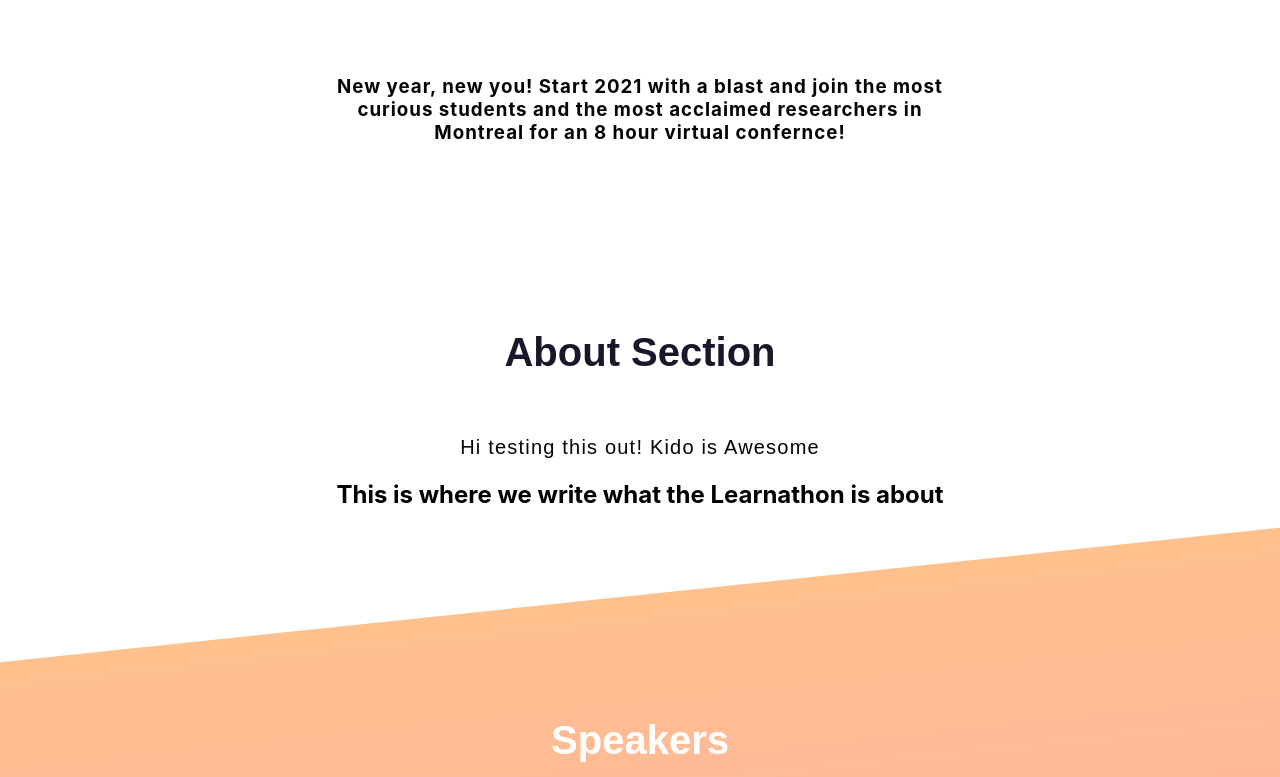
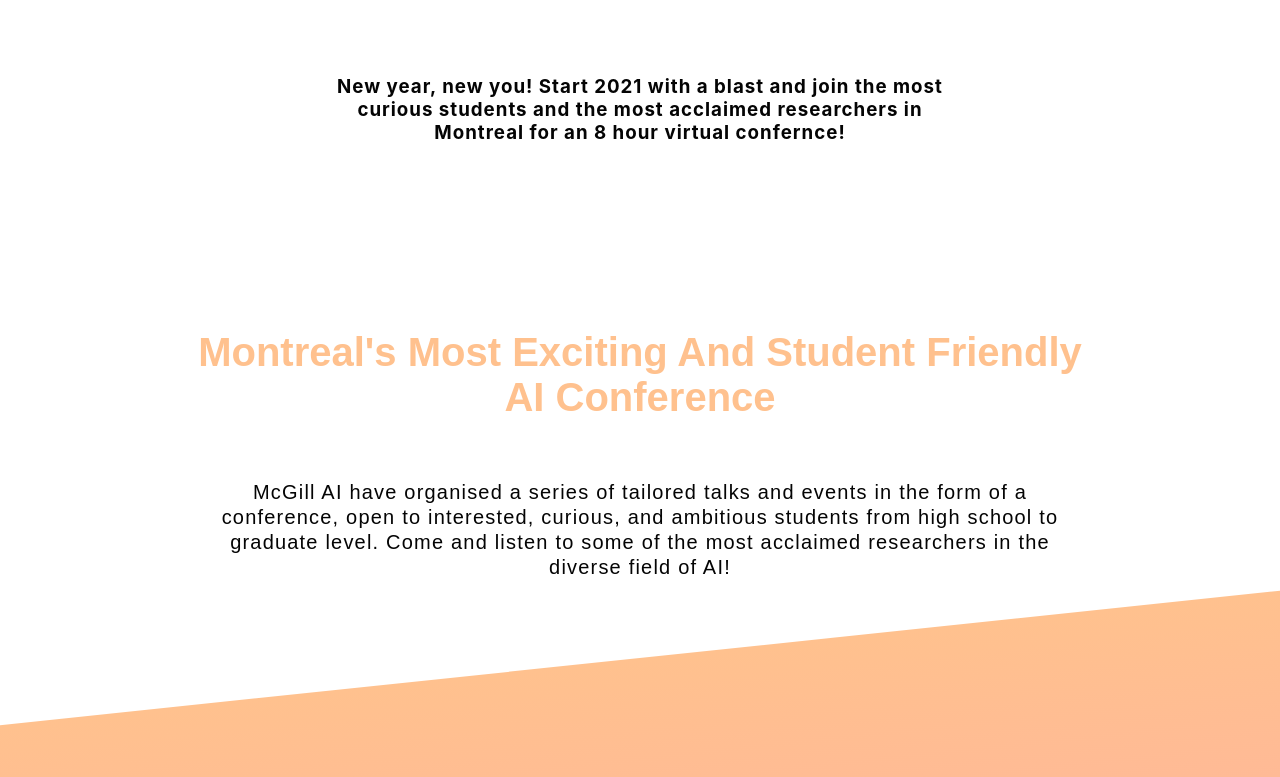
Before and after one commit to McGillAISociety/learnathon2020, a React (Create React App) app: page / in a window 1280 px wide. Shown: the part 379-1156 px from the top of the page. Built offline with nearby package versions, Linux system fonts and the light colour scheme.

Commit message:
Update About.js

```diff
--- a/src/about/About.js
+++ b/src/about/About.js
@@ -5,14 +5,16 @@ import Title from '../Title.js';
 class About extends Component {
   render(){
     return (
-      <section id = "about">
-      <div className = "row">
-          <Title titleColor = "#1b172a"> About Section </Title>
+        <section id = "about">
+          <Title titleColor = "#ffc18e"> Montreal's Most Exciting
+          And Student Friendly AI Conference </Title>
+          <p> McGill AI have organised a series of tailored talks
+          and events in the form of a conference, open to interested,
+          curious, and ambitious students from high school to graduate level.
+          Come and listen to some of the most acclaimed researchers in the
+          diverse field of AI!
+          </p>
 
-          <p> Hi testing this out! Kido is Awesome </p>
-          <h2> This is where we write what the Learnathon is about </h2>
-
-      </div>
       </section>
     );
   }
```
